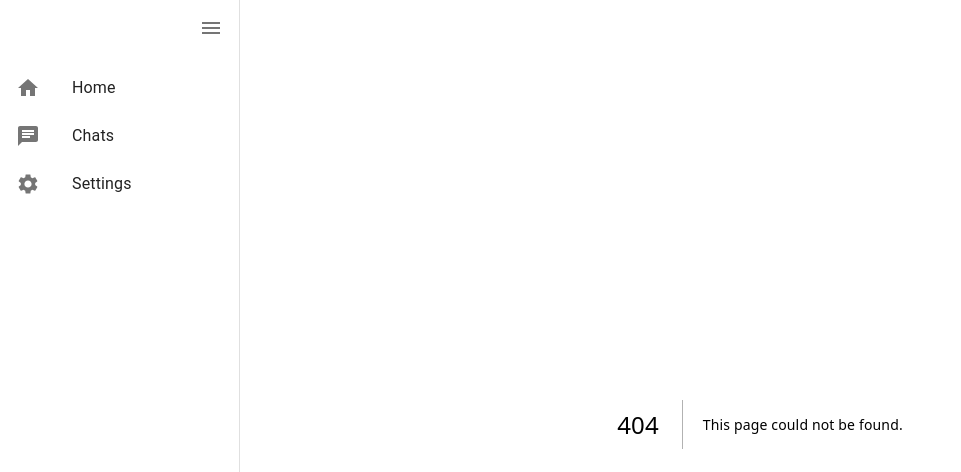
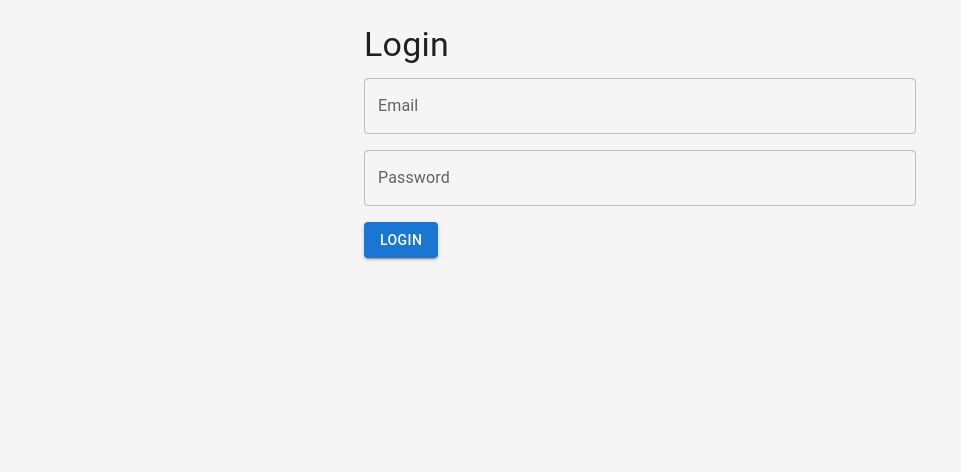
Before and after one commit to a-raheem-salford/SolicitorSense, a Next.js app: page /login in a window 1280 px wide. Before the commit this address had no page. Shown: the top 472 px of the page, without its empty margins (0-961 px from the left). Built offline with nearby package versions, Linux system fonts and the light colour scheme.

Commit message:
authentication in process + login and signup pages are done

```diff
--- a/src/app/layout.js
+++ b/src/app/layout.js
@@ -1,11 +1,44 @@
 "use client";
 
+import { usePathname, useRouter } from "next/navigation";
+import { AuthProvider, useAuth } from "../context/AuthContext";
+import Sidebar from "../components/sidebar";
 import { ThemeProvider } from "@mui/material/styles";
 import CssBaseline from "@mui/material/CssBaseline";
+import Box from "@mui/material/Box";
 import theme from "../lib/theme";
 import "./globals.css";
-import { Box } from "@mui/material";
-import Sidebar from "@/components/sidebar";
+import { useEffect } from "react";
+
+const PUBLIC_ROUTES = ["/login", "/signup"];
+
+function AppLayout({ children }) {
+  const { user } = useAuth();
+  const pathname = usePathname();
+  const router = useRouter();
+  const isPublic = PUBLIC_ROUTES.includes(pathname);
+
+  useEffect(() => {
+    if (!user && !isPublic) {
+      router.replace("/login"); // block unauthenticated
+    }
+
+    if (user && isPublic) {
+      router.replace("/chat"); // block logged-in access to login/signup
+    }
+  }, [pathname, user]);
+
+  const showSidebar = user && !isPublic;
+
+  return (
+    <Box sx={{ display: "flex" }}>
+      {showSidebar && <Sidebar />}
+      <Box component="main" sx={{ flexGrow: 1, p: 3 }}>
+        {children}
+      </Box>
+    </Box>
+  );
+}
 
 export default function RootLayout({ children }) {
   return (
@@ -13,12 +46,9 @@ export default function RootLayout({ children }) {
       <body>
         <ThemeProvider theme={theme}>
           <CssBaseline />
-          <Box sx={{ display: "flex" }}>
-            <Sidebar />
-            <Box component="main" sx={{ flexGrow: 1, p: 3 }}>
-              {children}
-            </Box>
-          </Box>
+          <AuthProvider>
+            <AppLayout>{children}</AppLayout>
+          </AuthProvider>
         </ThemeProvider>
       </body>
     </html>
--- /dev/null
+++ b/src/app/login/page.js
@@ -0,0 +1,20 @@
+'use client';
+
+import { useState } from 'react';
+import { useAuth } from '../../context/AuthContext';
+import { Container, TextField, Button, Typography } from '@mui/material';
+
+export default function LoginPage() {
+  const { login } = useAuth();
+  const [email, setEmail] = useState('');
+  const [password, setPassword] = useState('');
+
+  return (
+    <Container maxWidth="sm">
+      <Typography variant="h4" gutterBottom>Login</Typography>
+      <TextField fullWidth label="Email" value={email} onChange={(e) => setEmail(e.target.value)} sx={{ mb: 2 }} />
+      <TextField fullWidth label="Password" type="password" value={password} onChange={(e) => setPassword(e.target.value)} sx={{ mb: 2 }} />
+      <Button variant="contained" onClick={() => login(email, password)}>Login</Button>
+    </Container>
+  );
+}
--- a/src/components/sidebar.js
+++ b/src/components/sidebar.js
@@ -10,79 +10,150 @@ import {
   ListItemText,
   Tooltip,
   Box,
+  Typography,
   useMediaQuery,
+  Divider,
+  Button,
 } from "@mui/material";
 import {
+  Menu as MenuIcon,
   Chat as ChatIcon,
-  Home as HomeIcon,
-  Menu as MenuIcon,
-  Settings as SettingsIcon,
+  Add as AddIcon,
 } from "@mui/icons-material";
+import { usePathname, useRouter } from "next/navigation";
 import { useState } from "react";
 import { useTheme } from "@mui/material/styles";
 
 const drawerWidth = 240;
-const collapsedWidth = 70;
-
-const menuItems = [
-  { label: "Home", icon: <HomeIcon />, path: "/" },
-  { label: "Chats", icon: <ChatIcon />, path: "/chats" },
-  { label: "Settings", icon: <SettingsIcon />, path: "/settings" },
-];
+const collapsedWidth = 72;
 
 export default function Sidebar() {
   const theme = useTheme();
   const isMobile = useMediaQuery(theme.breakpoints.down("sm"));
+  const pathname = usePathname();
+  const router = useRouter();
+
   const [open, setOpen] = useState(!isMobile);
+  const [chats, setChats] = useState([
+    { id: "1", label: "Chat #1" },
+    { id: "2", label: "Chat #2" },
+    { id: "3", label: "Chat #3" },
+  ]);
+  const [activeChatId, setActiveChatId] = useState("1");
 
-  const toggleDrawer = () => {
-    setOpen(!open);
+  const toggleSidebar = () => setOpen(!open);
+
+  const handleChatClick = (chat) => {
+    setActiveChatId(chat.id);
+    router.push(`/chat?id=${chat.id}`); // optional routing
+  };
+
+  const handleNewChat = () => {
+    const newId = (chats.length + 1).toString();
+    const newChat = { id: newId, label: `Chat #${newId}` };
+    setChats([newChat, ...chats]);
+    setActiveChatId(newId);
+    router.push(`/chat?id=${newId}`);
   };
 
   return (
     <Drawer
       variant={isMobile ? "temporary" : "permanent"}
       open={open}
-      onClose={toggleDrawer}
+      onClose={toggleSidebar}
+      ModalProps={{
+        keepMounted: true, // Better open performance on mobile
+      }}
       sx={{
         width: open ? drawerWidth : collapsedWidth,
         flexShrink: 0,
         "& .MuiDrawer-paper": {
           width: open ? drawerWidth : collapsedWidth,
-          transition: "width 0.3s",
+          transition: "width 0.3s ease",
           overflowX: "hidden",
           boxSizing: "border-box",
+          backgroundColor: "#f5f5f5",
+          borderRight: "1px solid #ddd",
         },
       }}
     >
+      {/* 🔝 Top: Logo + Toggle */}
       <Box
         sx={{
+          height: 64,
           display: "flex",
-          justifyContent: open ? "flex-end" : "center",
-          p: 1,
+          alignItems: "center",
+          justifyContent: open ? "space-between" : "center",
+          px: 2,
+          borderBottom: "1px solid #ddd",
         }}
       >
-        <IconButton onClick={toggleDrawer}>
+        {open && <Typography variant="h6">SolicitorSense</Typography>}
+        <IconButton onClick={toggleSidebar} size="small">
           <MenuIcon />
         </IconButton>
       </Box>
 
+      {/* 🧾 Chat List (scrollable) */}
+      <Box sx={{ flexGrow: 1, overflowY: "auto" }}>
         <List>
-        {menuItems.map((item) => (
+          {chats.map((chat) => {
+            const isActive = activeChatId === chat.id;
+            return (
               <Tooltip
-            title={!open ? item.label : ""}
+                key={chat.id}
+                title={!open ? chat.label : ""}
                 placement="right"
-            key={item.label}
               >
                 <ListItem disablePadding>
-              <ListItemButton>
-                <ListItemIcon>{item.icon}</ListItemIcon>
-                {open && <ListItemText primary={item.label} />}
+                  <ListItemButton
+                    onClick={() => handleChatClick(chat)}
+                    selected={isActive}
+                    sx={{
+                      px: 2,
+                      backgroundColor: isActive
+                        ? "primary.light"
+                        : "transparent",
+                      "&.Mui-selected": {
+                        backgroundColor: "primary.main",
+                        color: "white",
+                        "&:hover": {
+                          backgroundColor: "primary.dark",
+                        },
+                      },
+                    }}
+                  >
+                    <ListItemIcon
+                      sx={{ color: isActive ? "inherit" : "text.secondary" }}
+                    >
+                      <ChatIcon />
+                    </ListItemIcon>
+                    {open && <ListItemText primary={chat.label} />}
                   </ListItemButton>
                 </ListItem>
               </Tooltip>
-        ))}
+            );
+          })}
         </List>
+      </Box>
+
+      <Divider />
+
+      {/* ➕ New Chat Button at Bottom */}
+      <Box sx={{ p: 1 }}>
+        <Button
+          fullWidth={open}
+          variant="contained"
+          startIcon={<AddIcon />}
+          onClick={handleNewChat}
+          sx={{
+            minHeight: 40,
+            justifyContent: open ? "flex-start" : "center",
+          }}
+        >
+          {open && "New Chat"}
+        </Button>
+      </Box>
     </Drawer>
   );
 }
--- /dev/null
+++ b/src/context/AuthContext.js
@@ -0,0 +1,49 @@
+'use client';
+
+import { createContext, useContext, useState, useEffect } from 'react';
+import { useRouter } from 'next/navigation';
+
+const AuthContext = createContext();
+
+export function AuthProvider({ children }) {
+  const [user, setUser] = useState(null);
+  const router = useRouter();
+
+  // ✅ Load user from localStorage on first load
+  useEffect(() => {
+    const storedUser = localStorage.getItem('user');
+    if (storedUser) {
+      setUser(JSON.parse(storedUser));
+    }
+  }, []);
+
+  // ✅ Save user to localStorage whenever it changes
+  useEffect(() => {
+    if (user) {
+      localStorage.setItem('user', JSON.stringify(user));
+    } else {
+      localStorage.removeItem('user');
+    }
+  }, [user]);
+
+  const login = (email, password) => {
+    const fakeUser = { email }; // replace with real API
+    setUser(fakeUser);
+    router.push('/chat');
+  };
+
+  const logout = () => {
+    setUser(null);
+    router.push('/login');
+  };
+
+  return (
+    <AuthContext.Provider value={{ user, login, logout }}>
+      {children}
+    </AuthContext.Provider>
+  );
+}
+
+export function useAuth() {
+  return useContext(AuthContext);
+}
```
Also changed, not shown: src/app/chat/page.js (added, +19 -0 lines), src/app/page.js (+9 -23 lines), src/app/signup/page.js (added, +12 -0 lines). Lines whose indentation alone changed are shown as unchanged.
